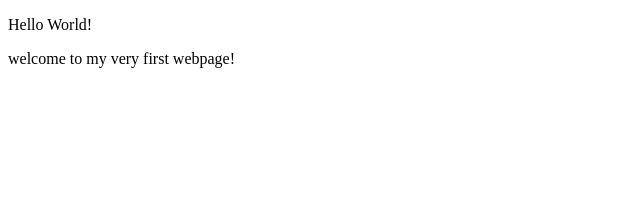
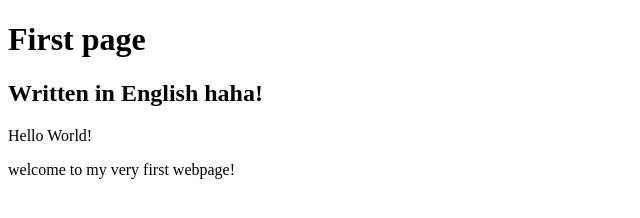
Before and after one commit to Anillab/My-First-Website, a plain HTML site: page my-first-webpage.html in a window 1280 px wide. Shown: the whole page, without its empty margins (0-640 px from the left). Drawn offline with Linux system fonts and the light colour scheme.

Commit message:
Addittion of the headers

```diff
--- a/my-first-webpage.html
+++ b/my-first-webpage.html
@@ -4,6 +4,9 @@
   <title>My first webpage!</title>
 </head>
 <body>
+  <h1>First page</h1>
+  <h2>Written in English haha!</h2>
+
   <p>Hello World!</p>
   <p>welcome to my very first webpage!</p>
 </body>
```
